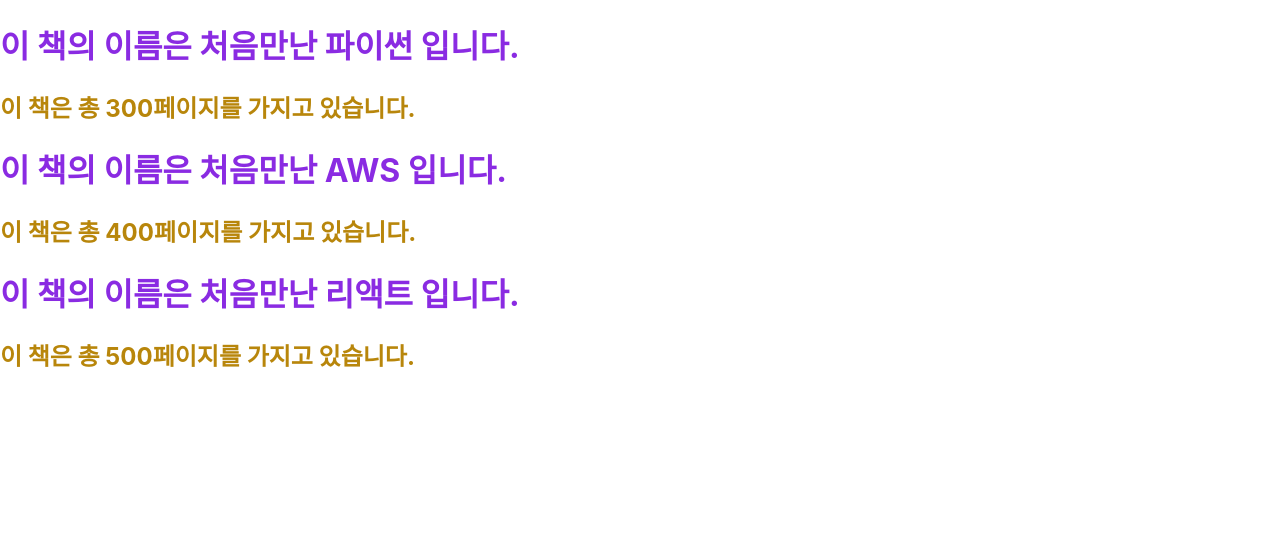
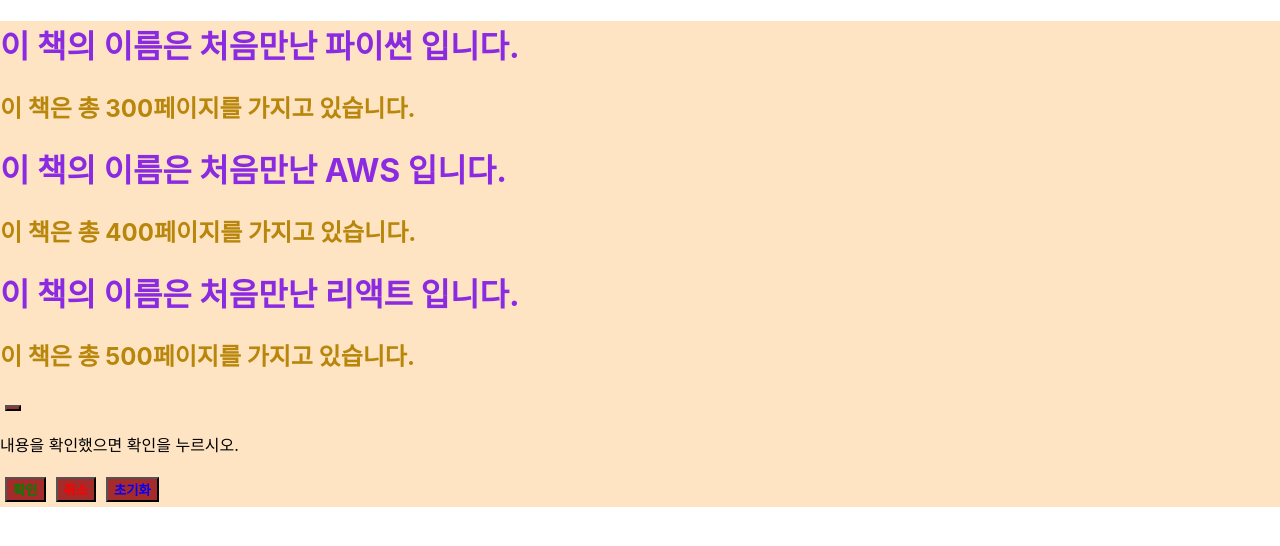
Before and after one commit to leemeem14/React2024, a React (Create React App) app: page / in a window 1280 px wide. Shown: the top 546 px of the page. Built offline with nearby package versions, Linux system fonts and the light colour scheme.

Commit message:
리액트 엘레멘트

```diff
--- /dev/null
+++ b/src/ch4/Button.css
@@ -0,0 +1,14 @@
+Button{
+    margin: 5px;
+    size: 40px;
+    background: brown;
+}
+.bg-green{
+    color: green;
+}
+.bg-red{
+    color: red;
+}
+.bg-blue{
+    color: blue;
+}
--- /dev/null
+++ b/src/ch4/Button.jsx
@@ -0,0 +1,12 @@
+import React from "react";
+
+function Button(props) {
+    return(
+        <button className={`bg-${props.color}`}>
+            <b>
+                {props.children}
+            </b>
+        </button>
+    )
+}
+export default Button;
--- /dev/null
+++ b/src/ch4/ConfirmDialog.jsx
@@ -0,0 +1,15 @@
+import React from "react";
+import Button from "./Button";
+
+function ConfirmDialog(props) {
+    return (
+        <div>
+            <p>내용을 확인했으면 확인을 누르시오.</p>
+            <Button color='green'>확인</Button>
+            <Button color='red'>취소</Button>
+            <Button color='blue'>초기화</Button>
+        </div>
+
+    )
+}
+export default ConfirmDialog;
--- /dev/null
+++ b/src/ch4/Element.css
@@ -0,0 +1,6 @@
+button{
+
+}
+div{
+    background-color: bisque;
+}
--- a/src/index.js
+++ b/src/index.js
@@ -1,17 +1,26 @@
 import React from 'react';
 import ReactDOM from 'react-dom/client';
 import './index.css';
+import './ch4/Button.css'
 import './ch3/Book.css'
+import './ch4/Element.css'
 import App from './App';
 import reportWebVitals from './reportWebVitals';
 import Library from "./ch3/Library";
+import Button from "./ch4/Button";
+import ConfirmDialog from "./ch4/ConfirmDialog";
 
 const root = ReactDOM.createRoot(document.getElementById('root'));
 root.render(
   <React.StrictMode>
-    <Library />
+    <Library/>
+        <Button/>
+      <ConfirmDialog/>
+
   </React.StrictMode>
-);
+)
+
+
 
 // If you want to start measuring performance in your app, pass a function
 // to log results (for example: reportWebVitals(console.log))
```
